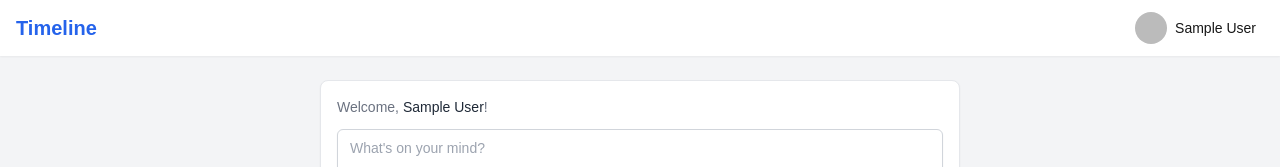
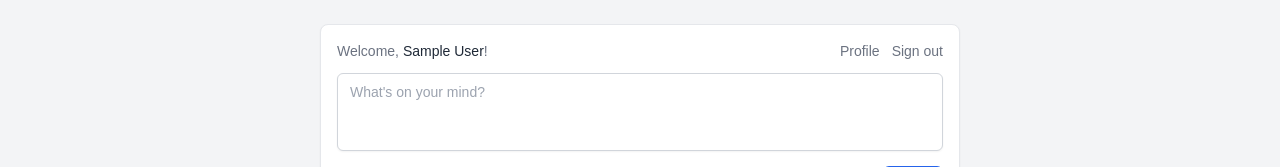
Before and after one commit to louis-nguyen-qode/acp-test-app, a Next.js app: page /dashboard in a window 1280 px wide. Shown: the top 167 px of the page. Built offline with nearby package versions, Linux system fonts and the light colour scheme; no server answers; the database is empty; sample sign-in values are in the browser's storage.

Commit message:
Remove header bar from dashboard page
Auto-merged by agent-control-plane

Local gates: all green

```diff
--- /dev/null
+++ b/app/(protected)/dashboard/SignOutButton.tsx
@@ -0,0 +1,14 @@
+'use client'
+
+import { signOut } from 'next-auth/react'
+
+export function SignOutButton() {
+  return (
+    <button
+      onClick={() => signOut({ callbackUrl: '/signin' })}
+      className="text-gray-500 hover:text-gray-900 transition-colors"
+    >
+      Sign out
+    </button>
+  )
+}
--- a/app/(protected)/dashboard/page.tsx
+++ b/app/(protected)/dashboard/page.tsx
@@ -1,7 +1,9 @@
+import Link from 'next/link'
 import { auth } from '@/auth'
 import { prisma } from '@/lib/prisma'
 import { Timeline } from './Timeline'
 import { CreatePostForm } from './CreatePostForm'
+import { SignOutButton } from './SignOutButton'
 
 export const metadata = { title: 'Timeline' }
 
@@ -26,9 +28,17 @@ export default async function DashboardPage() {
     <div className="min-h-screen bg-gray-100">
       <main className="mx-auto max-w-2xl px-4 py-6 space-y-4">
         <div className="bg-white rounded-lg border border-gray-200 p-4 shadow-sm">
-          <p className="text-sm text-gray-500 mb-3">
-            Welcome, <span className="font-medium text-gray-800">{session?.user?.name ?? session?.user?.email}</span>!
-          </p>
+          <div className="flex items-center justify-between mb-3">
+            <p className="text-sm text-gray-500">
+              Welcome, <span className="font-medium text-gray-800">{session?.user?.name ?? session?.user?.email}</span>!
+            </p>
+            <div className="flex items-center gap-3 text-sm">
+              <Link href="/profile" className="text-gray-500 hover:text-gray-900 transition-colors">
+                Profile
+              </Link>
+              <SignOutButton />
+            </div>
+          </div>
           <CreatePostForm />
         </div>
 
--- a/app/(protected)/layout.tsx
+++ b/app/(protected)/layout.tsx
@@ -1,14 +1,8 @@
 import { redirect } from 'next/navigation'
 import { auth } from '@/auth'
-import { Navbar } from '@/components/Navbar'
 
 export default async function ProtectedLayout({ children }: { children: React.ReactNode }) {
   const session = await auth()
   if (!session?.user) redirect('/signin?callbackUrl=/dashboard')
-  return (
-    <>
-      <Navbar />
-      {children}
-    </>
-  )
+  return <>{children}</>
 }
--- /dev/null
+++ b/app/(protected)/profile/layout.tsx
@@ -0,0 +1,10 @@
+import { Navbar } from '@/components/Navbar'
+
+export default function ProfileLayout({ children }: { children: React.ReactNode }) {
+  return (
+    <>
+      <Navbar />
+      {children}
+    </>
+  )
+}
```
